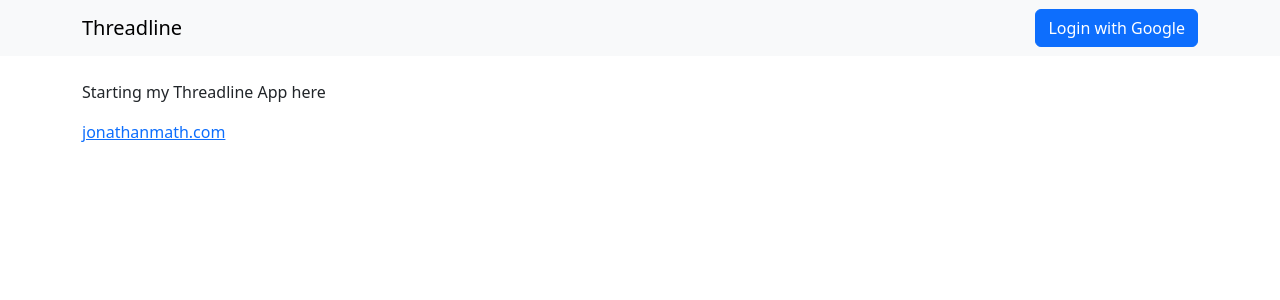
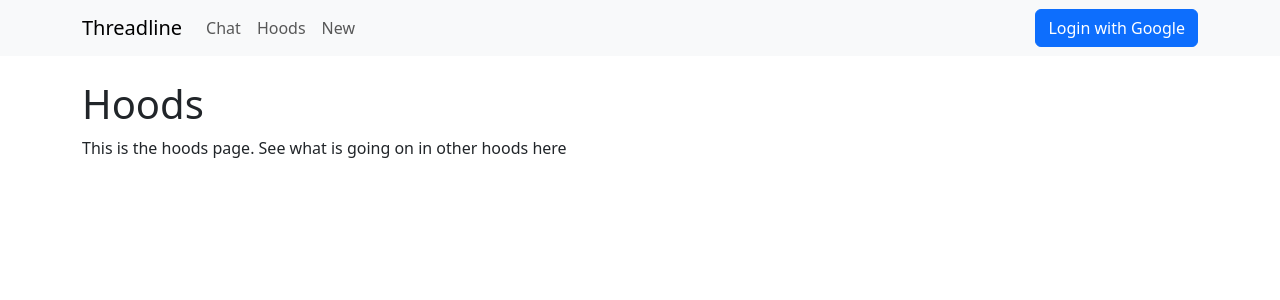
Before and after one commit to jmath1/Threadline, a React (Create React App) app in the folder frontend/: page /hoods in a window 1280 px wide. Shown: the top 300 px of the page. Built offline with nearby package versions, Linux system fonts and the light colour scheme; no server answers.

Commit message:
add navbar and routes

```diff
--- a/frontend/package.json
+++ b/frontend/package.json
@@ -12,6 +12,7 @@
     "react": "^19.1.0",
     "react-bootstrap": "^2.10.9",
     "react-dom": "^19.1.0",
+    "react-router-dom": "^7.5.0",
     "react-scripts": "5.0.1",
     "web-vitals": "^2.1.4"
   },
--- a/frontend/src/App.js
+++ b/frontend/src/App.js
@@ -1,24 +1,22 @@
 import "./App.css";
 import Layout from "./components/Layout";
-import AuthProvider from "./providers/AuthProvider";
 import "bootstrap/dist/css/bootstrap.min.css";
+import { Routes, Route, BrowserRouter as Router } from "react-router-dom";
+import Chat from "./pages/Chat";
+import Hoods from "./pages/Hoods";
+import New from "./pages/New";
+
 function App() {
   return (
-    <AuthProvider>
+    <Router>
       <Layout>
-        <header className="App-header">
-          <p>Starting my Threadline App here</p>
-          <a
-            className="App-link"
-            href="https://jonathanmath.com"
-            target="_blank"
-            rel="noopener noreferrer"
-          >
-            jonathanmath.com
-          </a>
-        </header>
+        <Routes>
+          <Route path="/chat" element={<Chat />} />
+          <Route path="/hoods" element={<Hoods />} />
+          <Route path="/new" element={<New />} />
+        </Routes>
       </Layout>
-    </AuthProvider>
+    </Router>
   );
 }
 
--- a/frontend/src/components/NavBar.js
+++ b/frontend/src/components/NavBar.js
@@ -10,6 +10,13 @@ const NavBar = () => {
     <Navbar bg="light" expand="lg" className="mb-4">
       <Container>
         <Navbar.Brand href="/">Threadline</Navbar.Brand>
+        <Navbar.Toggle aria-controls="basic-navbar-nav" />
+
+        <Nav className="me-auto">
+          <Nav.Link href="/chat">Chat</Nav.Link>
+          <Nav.Link href="/hoods">Hoods</Nav.Link>
+          <Nav.Link href="/new">New</Nav.Link>
+        </Nav>
         <Navbar.Collapse id="basic-navbar-nav" className="justify-content-end">
           <Nav>
             {loading ? (
--- a/frontend/src/components/NavbarDropdownButton.js
+++ b/frontend/src/components/NavbarDropdownButton.js
@@ -7,7 +7,7 @@ const NavbarDropdownButton = ({ user, handleLogout }) => {
       title={
         <>
           <Image
-            src={user.profile_picture_url} // Provide a default profile image
+            src={user.photo_url} // Provide a default profile image
             roundedCircle
             width="30"
             height="30"
--- a/frontend/src/index.css
+++ b/frontend/src/index.css
@@ -1,13 +1,13 @@
 body {
   margin: 0;
-  font-family: -apple-system, BlinkMacSystemFont, 'Segoe UI', 'Roboto', 'Oxygen',
-    'Ubuntu', 'Cantarell', 'Fira Sans', 'Droid Sans', 'Helvetica Neue',
+  font-family: -apple-system, BlinkMacSystemFont, "Segoe UI", "Roboto", "Oxygen",
+    "Ubuntu", "Cantarell", "Fira Sans", "Droid Sans", "Helvetica Neue",
     sans-serif;
   -webkit-font-smoothing: antialiased;
   -moz-osx-font-smoothing: grayscale;
 }
 
 code {
-  font-family: source-code-pro, Menlo, Monaco, Consolas, 'Courier New',
+  font-family: source-code-pro, Menlo, Monaco, Consolas, "Courier New",
     monospace;
 }
--- a/frontend/src/index.js
+++ b/frontend/src/index.js
@@ -1,13 +1,16 @@
-import React from 'react';
-import ReactDOM from 'react-dom/client';
-import './index.css';
-import App from './App';
-import reportWebVitals from './reportWebVitals';
+import React from "react";
+import ReactDOM from "react-dom/client";
+import "./index.css";
+import App from "./App";
+import reportWebVitals from "./reportWebVitals";
+import AuthProvider from "./providers/AuthProvider";
 
-const root = ReactDOM.createRoot(document.getElementById('root'));
+const root = ReactDOM.createRoot(document.getElementById("root"));
 root.render(
   <React.StrictMode>
-    <App />
+    <AuthProvider>
+      <App />
+    </AuthProvider>
   </React.StrictMode>
 );
 
--- /dev/null
+++ b/frontend/src/pages/Chat.js
@@ -0,0 +1,11 @@
+import React from "react";
+
+const Chat = () => {
+  return (
+    <div>
+      <h1>Chat</h1>
+      <p>This is the chat page.</p>
+    </div>
+  );
+};
+export default Chat;
--- /dev/null
+++ b/frontend/src/pages/Hoods.js
@@ -0,0 +1,11 @@
+import React from "react";
+
+const Hoods = () => {
+  return (
+    <div>
+      <h1>Hoods</h1>
+      <p>This is the hoods page. See what is going on in other hoods here</p>
+    </div>
+  );
+};
+export default Hoods;
--- /dev/null
+++ b/frontend/src/pages/New.js
@@ -0,0 +1,11 @@
+import React from "react";
+
+const New = () => {
+  return (
+    <div>
+      <h1>New</h1>
+      <p>This is the New page. See what is new here</p>
+    </div>
+  );
+};
+export default New;
```
Also changed, not shown: 1 other file (tests, documents, lock files or other folders).
